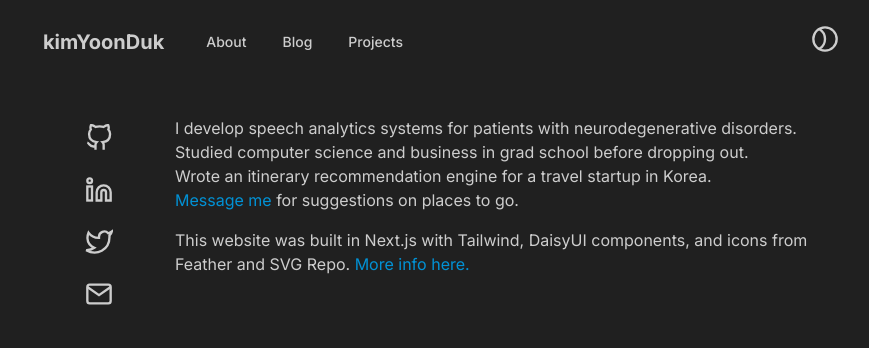
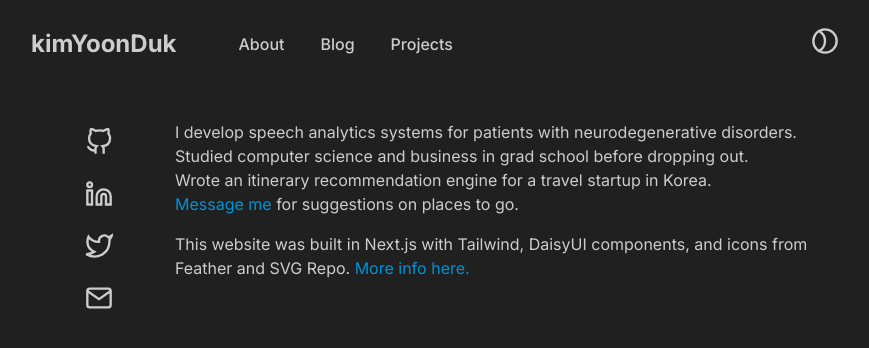
Before and after one commit to kimyoonduk/dotcom, a Next.js app: page /about in a window 1280 px wide. Shown: the top 348 px of the page, without its empty margins (201-1070 px from the left). Built offline with nearby package versions, Linux system fonts and the light colour scheme.

Commit message:
styling header and landing page

```diff
--- a/_components/header/index.tsx
+++ b/_components/header/index.tsx
@@ -34,7 +34,7 @@ export const Header = ({ render, home, links }: Props) => {
     </details>
   );
 
-  const title = <h1 className="text-xl font-bold px-3">kimYoonDuk</h1>;
+  const title = <h1 className="text-2xl font-bold pr-8">kimYoonDuk</h1>;
   const titleLink = home ? title : <Link href="/">{title}</Link>;
 
   const navCenter = (
@@ -43,7 +43,10 @@ export const Header = ({ render, home, links }: Props) => {
         {links.map((link) => {
           return (
             <li key={link.href} className="px-0.5">
-              <Link href={link.href} className="capitalize font-medium">
+              <Link
+                href={link.href}
+                className="capitalize font-medium text-base"
+              >
                 {link.label}
               </Link>
             </li>
@@ -74,8 +77,8 @@ export const Header = ({ render, home, links }: Props) => {
     return (
       <div>
         <nav className="py-2">
-          <div className="navbar max-w-main-content px-6 mx-auto">
-            <div className="navbar-start">
+          <div className="navbar max-w-main-content lg:pl-6 pr-6 mx-auto">
+            <div className="navbar-start lg:w-2/3">
               {dropdown}
               {titleLink}
               {navCenter}
--- a/app/page.tsx
+++ b/app/page.tsx
@@ -14,11 +14,15 @@ export default function Home() {
     <div className="">
       <Header render={true} home={true} links={links} />
       <div className="page-body">
-        <div>Thanks for visiting. Have a wonderful evening.</div>
-        <h2>Recent Posts</h2>
-        <Suspense fallback={<div>Loading...</div>}>
-          <PostListRSC paginate={true} displayCount={3} />
-        </Suspense>
+        <div className="mb-4 pb-4">
+          <p>hi</p>
+        </div>
+        <div className="py-4">
+          <h2 className="text-2xl font-bold mb-4">Recent Posts</h2>
+          <Suspense fallback={<div>Loading...</div>}>
+            <PostListRSC paginate={true} displayCount={3} />
+          </Suspense>
+        </div>
       </div>
     </div>
   );
```
